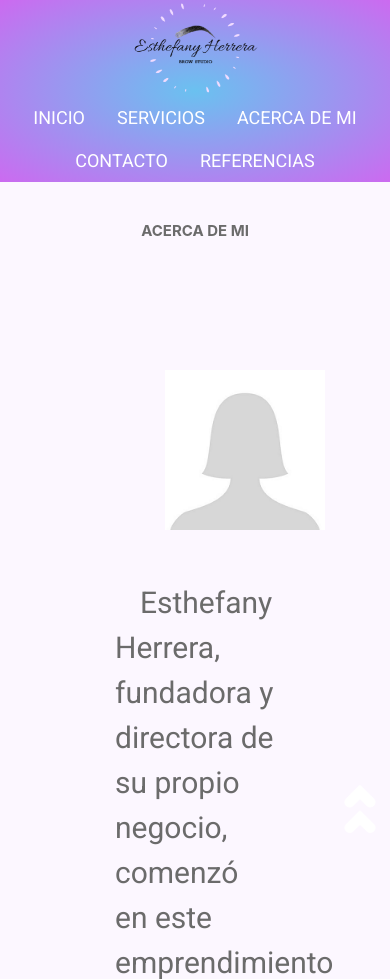
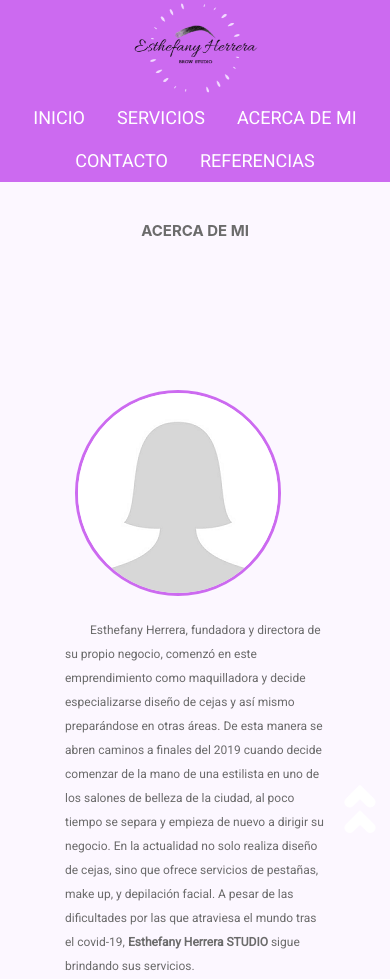
Before and after one commit to Andreshra/ehSTUDIO, a website: page pages/aboutme.html in a window 390 px wide. Shown: the top 979 px of the page. Drawn offline with nearby package versions, Linux system fonts and the light colour scheme; a web font is replaced by a local one.

Commit message:
modifique seccion Acerca de mi

```diff
--- a/pages/aboutme.html
+++ b/pages/aboutme.html
@@ -52,7 +52,7 @@
 				<h1 class="text-center tituloAbout animate__animated animate__backInLeft"> Acerca de mi </h1>
 				<div class="Bl__About">
 					<img src="../img/avatar.png" class="avatarAbout img-fluid">
-					<p style="display: inline" class="Bl__parag text-center">Esthefany Herrera, fundadora y directora de su propio negocio, comenzó en este emprendimiento como maquilladora y decide especializarse diseño de cejas y así mismo preparándose en otras áreas. De esta manera se abren caminos a finales del 2019 cuando decide comenzar de la mano de una estilista en uno de los salones de belleza de la ciudad, al poco tiempo se separa y empieza de nuevo a dirigir su negocio. En la actualidad no solo realiza diseño de cejas, sino que ofrece servicios de pestañas, make up, y depilación facial.
+					<p style="display: inline" class="Bl__parag">Esthefany Herrera, fundadora y directora de su propio negocio, comenzó en este emprendimiento como maquilladora y decide especializarse diseño de cejas y así mismo preparándose en otras áreas. De esta manera se abren caminos a finales del 2019 cuando decide comenzar de la mano de una estilista en uno de los salones de belleza de la ciudad, al poco tiempo se separa y empieza de nuevo a dirigir su negocio. En la actualidad no solo realiza diseño de cejas, sino que ofrece servicios de pestañas, make up, y depilación facial.
  					A pesar de las dificultades por las que atraviesa el mundo tras el covid-19, <b>Esthefany Herrera STUDIO</b> sigue brindando sus servicios. </p>
  				</div>
 			</div>
--- a/scss/style2.scss
+++ b/scss/style2.scss
@@ -26,8 +26,7 @@
 								/* TERMINA ANIMACIONES (DURACION) */
 
 header {
-	background-color: #ff8a00;
-	background-image: radial-gradient(#6AC1F0, #CC6AF0);
+	background-color: #CC6AF0;
 	color: #fff;
 	font-family: $fontRobo;
 	text-transform: uppercase;
@@ -156,19 +155,6 @@
     	border-color: #CC6AF0;
     	background-color: #D86FFF;
     }
-
- 								/* Avatar Aboutme*/
-
-.avatarAbout {
-	display: inline-block;
-	position: relative;
-	bottom: 50px;
-	left: 50px;
-	/*margin-left: 65px;*/
-
-
-
-}
 
 .Bl__About {
 	margin: 180px 100px;
@@ -358,7 +344,7 @@
 	font-weight: bold;
 }
 /*Texto general */.Bl__parag {
-	font-size: $tamañoText;
+	font-size: $tamañoText - 18px;
 	font-family: $fontRobo;
 	color: $colorText;
 	margin-top: 50px;
@@ -476,9 +462,14 @@
     background-image: none;
     border-color: $colorHeader;
     z-index: 1111;
+} /* TERMINA BOTON DE CITAS SMALL*/
+
+
+.Bl__About {
+    margin: 150px 50px;
 }
-	} /* TERMINA BOTON DE CITAS SMALL*/
 
+	}
 	.imgServi{
 	width: 350px;
 	height: 280px;
@@ -513,9 +504,18 @@
     background-image: none;
     border-color: $colorHeader;
     z-index: 1111;
+}/* TERMINA BOTON DE CITAS SMALL*/
+
+
+.Bl__About {
+    margin: 150px 50px;
 }
-	} /* TERMINA BOTON DE CITAS SMALL*/
 
+.avatarAbout {
+    position: relative;
+    display: block;
+}
+	}
 
 @media (min-width: 768px) /*MEDIUM*/ {
 /*LOGO*/
@@ -559,6 +559,7 @@
 	padding-bottom: 10px;
 	width: 500px;
 }
+
 	}
 
 
@@ -586,6 +587,7 @@
     margin: 20px 7px;
 
 }
+
 	}
 
 @media (min-width: 1200px) /*EXTRA LARGE*/ {
@@ -604,6 +606,7 @@
     background-image: none;
     border-color: $colorHeader;
 }
+
 	}
 
 
@@ -733,3 +736,26 @@
 	font-weight: 700;
 }
 }
+
+ 								/* Avatar Aboutme*/
+
+.avatarAbout {
+	display: inline-block;
+	position: relative;
+	bottom: 50px;
+	left: 50px;
+	border: 3px solid #CC6AF0;
+ 	border-radius: 50%;
+}
+
+ @media (min-width: 320px) and (max-width: 575px) {
+
+.avatarAbout {
+    display: inline-block;
+    position: relative;
+    bottom:0px;
+    left: 10px;
+    margin-bottom: 20px;
+}
+
+ }
```
Also changed, not shown: css/estilo.css.
